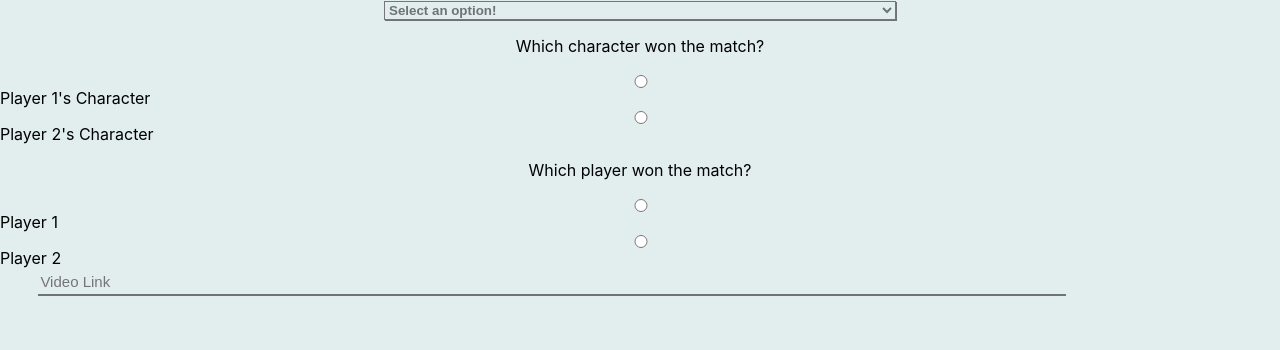
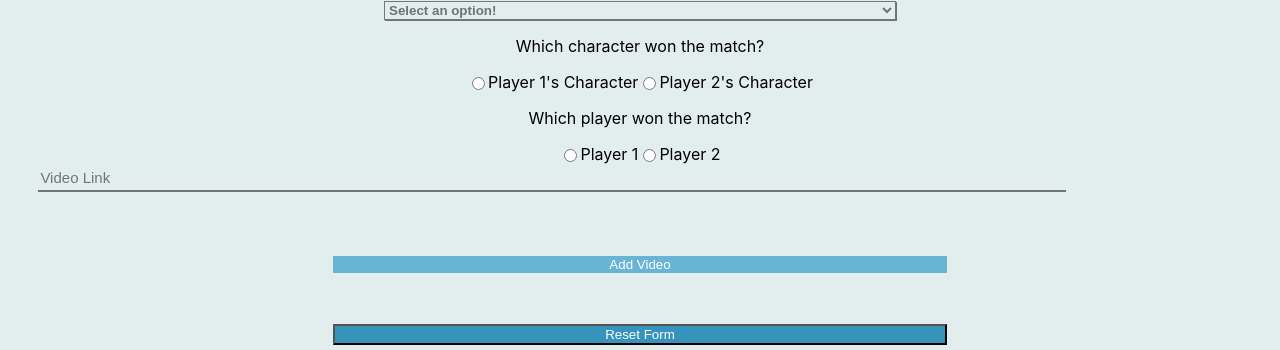
Before and after one commit to moontracer/SkyboundArts, a React (Create React App) app: page /add in a window 1280 px wide. Shown: the part 602-952 px from the top of the page. Built offline with nearby package versions, Linux system fonts and the light colour scheme; no server answers.

Commit message:
saving before creating skybound results

```diff
--- a/src/AddVideo.js
+++ b/src/AddVideo.js
@@ -17,6 +17,7 @@ class AddVideo extends React.Component {
         }
         this.handleSubmit = this.handleSubmit.bind(this);
         this.handleChange = this.handleChange.bind(this);
+        this.resetForm = this.resetForm.bind(this);
     }
     async handleSubmit(e){
         e.preventDefault();
@@ -77,12 +78,15 @@ class AddVideo extends React.Component {
             [e.target.name]: value
         })
     }
+    resetForm(){
+        window.location.reload();
+    }
     render(){
         return (
             <div>
                 <h1 id="addHeader">Upload Video</h1>
                 {/* Form used to submit video content */}
-                <form method="POST" className="addForm" onSubmit={this.handleSubmit}>
+                <form id="vidForm" method="POST" className="addForm" onSubmit={this.handleSubmit}>
                 <input className="formInput" type="text" value={this.state.eventName} name="eventName" placeholder="Event Name" onChange={this.handleChange} />
                 <input className="formInput" type="text" value={this.state.p1Player} name="p1Player" placeholder="Player 1 Name" onChange={this.handleChange} />
                 <input className="formInput" type="text" value={this.state.p2Player} name="p2Player" onChange={this.handleChange} placeholder="Player 2 Name" />
@@ -122,24 +126,28 @@ class AddVideo extends React.Component {
                     <option value={this.state.p1Character}>Player 1's Character</option>
                     <option value={this.state.p2Character}>Player 2's Character</option>
                 </select> */}
+                <div className="formRadioContainer">
                 <input type="radio" id="p1Character" name="winnerCharacter" value={this.state.p1Character} onClick={this.handleChange} />
                 <label htmlFor="p1Character">Player 1's Character</label>
                 <input type="radio" id="p2Character" name="winnerCharacter" value={this.state.p2Character} onClick={this.handleChange} />
                 <label htmlFor="p2Character">Player 2's Character</label>
+                </div>
                 <p className="addLabels">Which player won the match?</p>
                 {/* <select name="winnerPlayer" value={this.state.winnerPlayer} onChange={this.handleChange} id="winningPlayer">
                     <option>Select an option!</option>
                     <option value={this.state.p1Player}>Player 1</option>
                     <option value={this.state.p2Player}>Player 2</option>
                 </select> */}
+                <div className="formRadioContainer">
                 <input type="radio" id="p1Player" name="winnerPlayer" value={this.state.p1Player} onClick={this.handleChange} />
                 <label htmlFor="p1Player">Player 1</label>
                 <input type="radio" id="p2Player" name="winnerPlayer" value={this.state.p2Player} onClick={this.handleChange} />
                 <label htmlFor="p2Player">Player 2</label>
+                </div>
                 <input type="text" className="formInput" placeholder="Video Link" name="videoLink" value={this.state.videoLink} onChange={this.handleChange} />
-                <input type="submit" value="Add Video" />
-                <button>Cancel</button>
+                <input id="formSubmit" type="submit" value="Add Video" />
                 </form>
+                <button id="formReset"  onClick={this.resetForm}>Reset Form</button>
             </div>
         )
     }
--- a/src/App.css
+++ b/src/App.css
@@ -177,3 +177,27 @@ nav {
 .vidLink:link {
     text-decoration: none;
 }
+
+.formRadioContainer {
+    display: flex;
+    flex-direction: row;
+    align-items: center;
+    justify-content: center;
+}
+
+#formSubmit {
+    width: 48%;
+    margin: 0 auto;
+    background-color: #69B4D4;
+    border: none;
+    color: white;
+    text-align: center;
+}
+
+#formReset {
+    width: 48%;
+    background-color: #3693bb;
+    color: white;
+    display: block;
+    margin: 4% auto;
+}
--- a/src/Report.js
+++ b/src/Report.js
@@ -26,7 +26,6 @@ class Report extends React.Component {
     console.log(message.value);
     }
     resetForm(){
-        document.getElementById('mailForm').reset();
     }
     render(){
         return (
```
